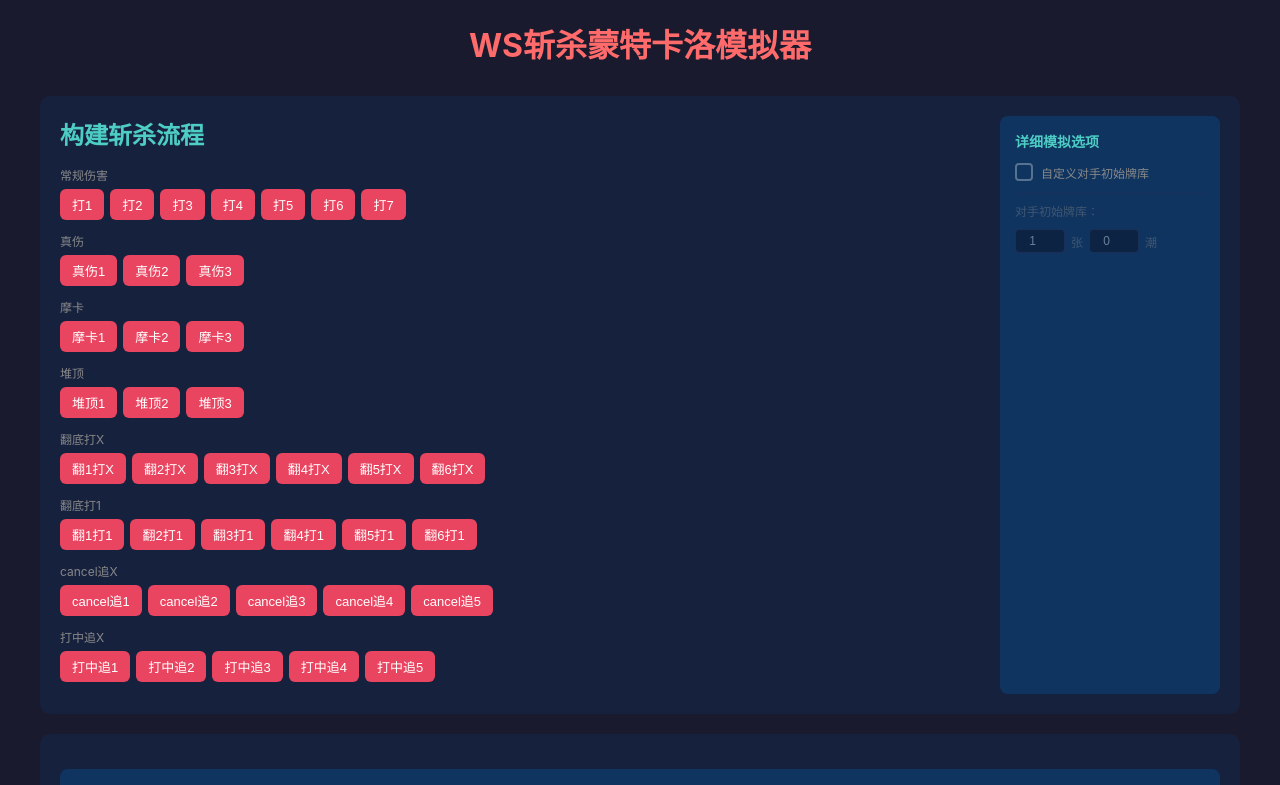
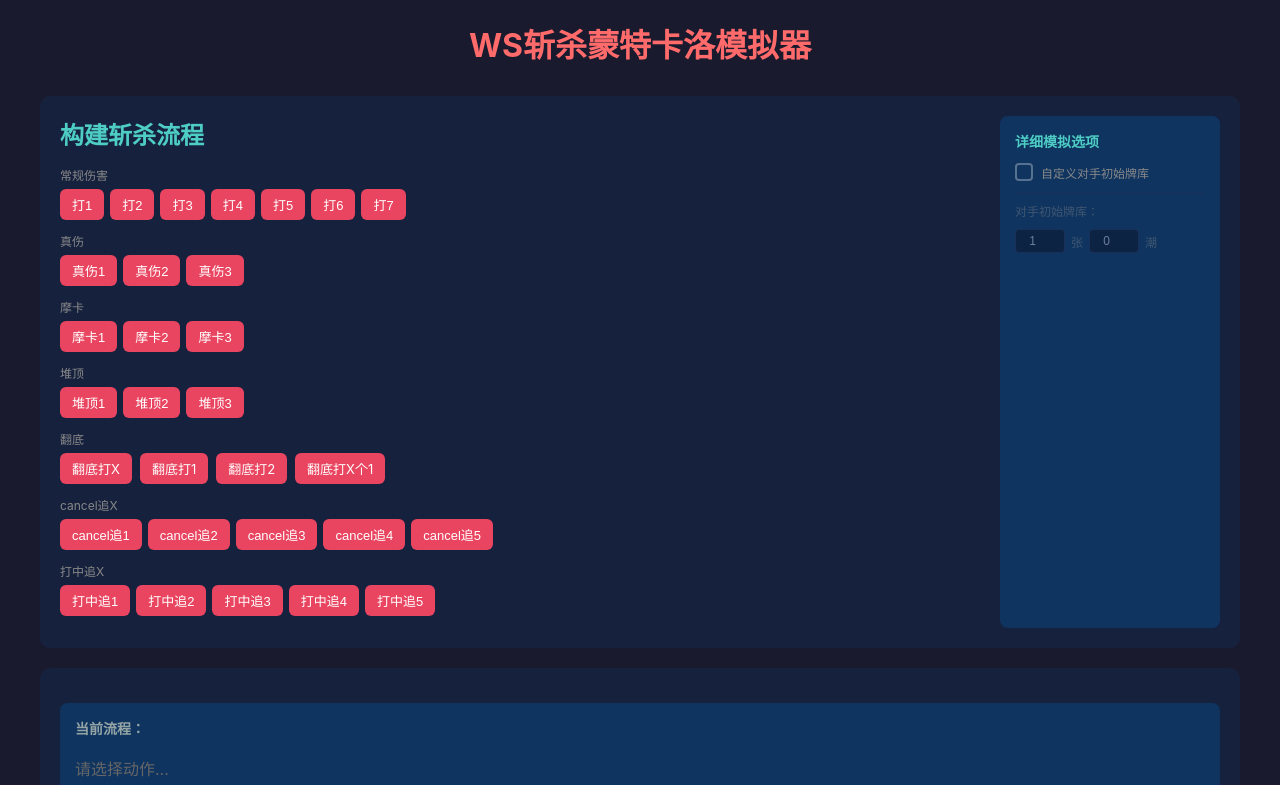
Before and after one commit to honoohane/ws-monte-carlo, a React (Vite) app: page / in a window 1280 px wide. Shown: the top 785 px of the page. Built offline with nearby package versions, Linux system fonts and the light colour scheme.

Commit message:
Add flip bottom dropdown menu, improve display for flipHitXOnes

```diff
--- a/src/App.css
+++ b/src/App.css
@@ -164,6 +164,84 @@ h3 {
   font-size: 12px;
   color: #888;
   margin-bottom: 6px;
+}
+
+/* 翻底系下拉菜单样式 */
+.flip-bottom-tabs {
+  display: flex;
+  gap: 8px;
+  flex-wrap: wrap;
+}
+
+.dropdown-tab {
+  position: relative;
+}
+
+.dropdown-tab-label {
+  display: inline-block;
+  padding: 6px 12px;
+  font-size: 13px;
+  border-radius: 6px;
+  cursor: pointer;
+  background: #e94560;
+  color: white;
+  transition: all 0.2s;
+}
+
+.dropdown-tab-label:hover {
+  background: #ff6b6b;
+}
+
+.dropdown-menu {
+  display: none;
+  position: absolute;
+  top: 100%;
+  left: 0;
+  padding-top: 4px;
+  background: transparent;
+  z-index: 100;
+  min-width: 100%;
+}
+
+.dropdown-menu::before {
+  content: '';
+  position: absolute;
+  top: 0;
+  left: 0;
+  right: 0;
+  height: 4px;
+}
+
+.dropdown-menu-inner {
+  background: #1a1a2e;
+  border: 1px solid #2a2a4e;
+  border-radius: 6px;
+  padding: 4px;
+  box-shadow: 0 4px 12px rgba(0, 0, 0, 0.3);
+}
+
+.dropdown-tab:hover .dropdown-menu {
+  display: flex;
+  flex-direction: column;
+  gap: 2px;
+}
+
+.dropdown-item {
+  padding: 6px 12px;
+  font-size: 13px;
+  border: none;
+  border-radius: 4px;
+  cursor: pointer;
+  background: transparent;
+  color: #ccc;
+  text-align: left;
+  transition: all 0.15s;
+  white-space: nowrap;
+}
+
+.dropdown-item:hover {
+  background: #e94560;
+  color: white;
 }
 
 .action-buttons {
--- a/src/App.jsx
+++ b/src/App.jsx
@@ -23,10 +23,16 @@ function App() {
     { label: '真伤', actions: ['trueDmg1', 'trueDmg2', 'trueDmg3'] },
     { label: '摩卡', actions: ['mocha1', 'mocha2', 'mocha3'] },
     { label: '堆顶', actions: ['putTop1', 'putTop2', 'putTop3'] },
-    { label: '翻底打X', actions: ['flipHitX1', 'flipHitX2', 'flipHitX3', 'flipHitX4', 'flipHitX5', 'flipHitX6'] },
-    { label: '翻底打1', actions: ['flipHit11', 'flipHit12', 'flipHit13', 'flipHit14', 'flipHit15', 'flipHit16'] },
+    { label: '翻底', isFlipBottom: true },
     { label: 'cancel追X', actions: ['cancelChase1', 'cancelChase2', 'cancelChase3', 'cancelChase4', 'cancelChase5'] },
     { label: '打中追X', actions: ['hitChase1', 'hitChase2', 'hitChase3', 'hitChase4', 'hitChase5'] },
+  ]
+
+  const flipBottomTabs = [
+    { label: '翻底打X', prefix: 'flipHitX', count: 6 },
+    { label: '翻底打1', prefix: 'flipHit1', count: 6 },
+    { label: '翻底打2', prefix: 'flipHit2', count: 6 },
+    { label: '翻底打X个1', prefix: 'flipHitXOnes', count: 6 },
   ]
 
   const addAction = (actionId) => {
@@ -153,6 +159,31 @@ function App() {
         <div className="build-left">
           <h2>构建斩杀流程</h2>
           {actionGroups.map(group => (
+            group.isFlipBottom ? (
+              <div key={group.label} className="action-group flip-bottom-group">
+                <span className="group-label">{group.label}</span>
+                <div className="flip-bottom-tabs">
+                  {flipBottomTabs.map(tab => (
+                    <div key={tab.label} className="dropdown-tab">
+                      <span className="dropdown-tab-label">{tab.label}</span>
+                      <div className="dropdown-menu">
+                        <div className="dropdown-menu-inner">
+                          {Array.from({length: tab.count}, (_, i) => i + 1).map(n => (
+                            <button
+                              key={n}
+                              className="dropdown-item"
+                              onClick={() => addAction(tab.prefix + n)}
+                            >
+                              翻{n}{tab.label.replace('翻底', '')}
+                            </button>
+                          ))}
+                        </div>
+                      </div>
+                    </div>
+                  ))}
+                </div>
+              </div>
+            ) : (
               <div key={group.label} className="action-group">
                 <span className="group-label">{group.label}</span>
                 <div className="action-buttons">
@@ -167,6 +198,7 @@ function App() {
                   ))}
                 </div>
               </div>
+            )
           ))}
         </div>
 
@@ -322,10 +354,20 @@ function App() {
                                   </div>
                                 )
                               ))}
+                              {/* 翻底打X个1的分行显示 */}
+                              {step.hitResultsDetail && step.hitResultsDetail.length > 0 ? (
+                                step.hitResultsDetail.map((hit, k) => (
+                                  <div key={k} className={`detail-sub ${hit.cancelled ? 'cancelled' : ''}`}>
+                                    打1: {hit.card} → {hit.cancelled ? '被Cancel!' : ''}
+                                    {!hit.cancelled && hit.damage > 0 && <span className="step-damage">+{hit.damage}</span>}
+                                  </div>
+                                ))
+                              ) : (
                                 <div className={`detail-sub ${step.cancelled ? 'cancelled' : ''}`}>
                                   {step.detail}
                                   {step.damage > 0 && <span className="step-damage">+{step.damage}</span>}
                                 </div>
+                              )}
                             </>
                           )}
 
--- a/src/simulator.js
+++ b/src/simulator.js
@@ -360,6 +360,121 @@ const Actions = {
     return { ...hitResult, flippedBottom, flipSegments };
   },
 
+  // 翻底打2：翻底n张，有潮就打2
+  flipHitTwo: (deck, n) => {
+    if (deck.gameOver) return { damage: 0, cancelled: false, penalty: 0, flipped: [], flippedBottom: [], flipSegments: [] };
+
+    let hasClimax = false;
+    const flippedBottom = [];
+    const flipSegments = [];
+    let currentSegment = [];
+
+    for (let i = 0; i < n; i++) {
+      if (deck.cards.length === 0) {
+        if (deck.graveyard.length === 0) {
+          deck.gameOver = true;
+          break;
+        }
+        if (currentSegment.length > 0) {
+          flipSegments.push({ cards: [...currentSegment] });
+          currentSegment = [];
+        }
+        deck.cards = deck.rng.shuffle([...deck.graveyard]);
+        deck.graveyard = [];
+        deck.refreshPenalty++;
+        flipSegments.push({ refresh: true, newDeck: [...deck.cards] });
+      }
+
+      const card = deck.cards.pop();
+      flippedBottom.push(card);
+      currentSegment.push(card);
+      deck.graveyard.push(card);
+      if (card === 1) hasClimax = true;
+    }
+
+    if (currentSegment.length > 0) {
+      flipSegments.push({ cards: [...currentSegment] });
+    }
+
+    if (!hasClimax) {
+      deck.checkRefresh();
+      const penalty = deck.getAndResetPenalty();
+      return { damage: 0, cancelled: false, penalty, flipped: [], flippedBottom, flipSegments };
+    }
+
+    const hitResult = Actions.hit(deck, 2);
+    return { ...hitResult, flippedBottom, flipSegments };
+  },
+
+  // 翻底打X个1：翻底n张，翻到几个潮就打几次1（每次独立判定）
+  flipHitXOnes: (deck, n) => {
+    if (deck.gameOver) return { damage: 0, cancelled: false, penalty: 0, flipped: [], flippedBottom: [], flipSegments: [], hitResults: [] };
+
+    let climaxCount = 0;
+    const flippedBottom = [];
+    const flipSegments = [];
+    let currentSegment = [];
+
+    for (let i = 0; i < n; i++) {
+      if (deck.cards.length === 0) {
+        if (deck.graveyard.length === 0) {
+          deck.gameOver = true;
+          break;
+        }
+        if (currentSegment.length > 0) {
+          flipSegments.push({ cards: [...currentSegment] });
+          currentSegment = [];
+        }
+        deck.cards = deck.rng.shuffle([...deck.graveyard]);
+        deck.graveyard = [];
+        deck.refreshPenalty++;
+        flipSegments.push({ refresh: true, newDeck: [...deck.cards] });
+      }
+
+      const card = deck.cards.pop();
+      flippedBottom.push(card);
+      currentSegment.push(card);
+      deck.graveyard.push(card);
+      if (card === 1) climaxCount++;
+    }
+
+    if (currentSegment.length > 0) {
+      flipSegments.push({ cards: [...currentSegment] });
+    }
+
+    if (climaxCount === 0) {
+      deck.checkRefresh();
+      const penalty = deck.getAndResetPenalty();
+      return { damage: 0, cancelled: false, penalty, flipped: [], flippedBottom, flipSegments, hitResults: [], climaxCount: 0 };
+    }
+
+    // 打X个1，每次独立判定
+    const hitResults = [];
+    let totalDamage = 0;
+    let totalPenalty = 0;
+    const allFlipped = [];
+
+    for (let i = 0; i < climaxCount; i++) {
+      if (deck.gameOver) break;
+      const hitResult = Actions.hit(deck, 1);
+      hitResults.push(hitResult);
+      if (hitResult.damage) totalDamage += hitResult.damage;
+      if (hitResult.penalty) totalPenalty += hitResult.penalty;
+      if (hitResult.flipped) allFlipped.push(...hitResult.flipped);
+    }
+
+    return {
+      damage: totalDamage,
+      cancelled: hitResults.length > 0 && hitResults[hitResults.length - 1].cancelled,
+      penalty: totalPenalty,
+      flipped: allFlipped,
+      flippedBottom,
+      flipSegments,
+      hitResults,
+      climaxCount
+    };
+  },
+
   // 真伤：翻牌但伤害直接生效（不会被cancel）
   trueDamage: (deck, amount) => {
     if (deck.gameOver) {
@@ -446,6 +561,18 @@ export const ActionDefinitions = {
   flipHit14: { name: "翻4打1", execute: (deck) => Actions.flipHitOne(deck, 4) },
   flipHit15: { name: "翻5打1", execute: (deck) => Actions.flipHitOne(deck, 5) },
   flipHit16: { name: "翻6打1", execute: (deck) => Actions.flipHitOne(deck, 6) },
+  flipHit21: { name: "翻1打2", execute: (deck) => Actions.flipHitTwo(deck, 1) },
+  flipHit22: { name: "翻2打2", execute: (deck) => Actions.flipHitTwo(deck, 2) },
+  flipHit23: { name: "翻3打2", execute: (deck) => Actions.flipHitTwo(deck, 3) },
+  flipHit24: { name: "翻4打2", execute: (deck) => Actions.flipHitTwo(deck, 4) },
+  flipHit25: { name: "翻5打2", execute: (deck) => Actions.flipHitTwo(deck, 5) },
+  flipHit26: { name: "翻6打2", execute: (deck) => Actions.flipHitTwo(deck, 6) },
+  flipHitXOnes1: { name: "翻1打X个1", execute: (deck) => Actions.flipHitXOnes(deck, 1) },
+  flipHitXOnes2: { name: "翻2打X个1", execute: (deck) => Actions.flipHitXOnes(deck, 2) },
+  flipHitXOnes3: { name: "翻3打X个1", execute: (deck) => Actions.flipHitXOnes(deck, 3) },
+  flipHitXOnes4: { name: "翻4打X个1", execute: (deck) => Actions.flipHitXOnes(deck, 4) },
+  flipHitXOnes5: { name: "翻5打X个1", execute: (deck) => Actions.flipHitXOnes(deck, 5) },
+  flipHitXOnes6: { name: "翻6打X个1", execute: (deck) => Actions.flipHitXOnes(deck, 6) },
   cancelChase1: { name: "cancel追1", execute: (deck, lastResult) => Actions.cancelChase(deck, 1, lastResult) },
   cancelChase2: { name: "cancel追2", execute: (deck, lastResult) => Actions.cancelChase(deck, 2, lastResult) },
   cancelChase3: { name: "cancel追3", execute: (deck, lastResult) => Actions.cancelChase(deck, 3, lastResult) },
@@ -559,9 +686,30 @@ export class Simulator {
       // 构建详细描述
       let detail = '';
       let flipSegments = null;
+      let hitResultsDetail = null;
 
-      // 翻底打X/翻底打1：有flippedBottom表示是翻底类型
-      if (result.flippedBottom && result.flippedBottom.length > 0) {
+      // 翻底打X个1：有hitResults表示是打多个1
+      if (result.hitResults && result.hitResults.length > 0) {
+        flipSegments = result.flipSegments.map(seg => {
+          if (seg.refresh) {
+            return { refresh: true, newDeck: formatCards(seg.newDeck) };
+          } else {
+            return { cards: formatCards(seg.cards), isFlipBottom: true };
+          }
+        });
+
+        // 每次打1单独显示
+        hitResultsDetail = result.hitResults.map((hr, idx) => {
+          let card = formatCards(hr.flipped);
+          return { card, damage: hr.damage, cancelled: hr.cancelled, penalty: hr.penalty };
+        });
+
+        if (result.climaxCount === 0) {
+          detail = '→ 无潮不打';
+        }
+      }
+      // 翻底打X/翻底打1/翻底打2：有flippedBottom表示是翻底类型
+      else if (result.flippedBottom && result.flippedBottom.length > 0) {
         flipSegments = result.flipSegments.map(seg => {
           if (seg.refresh) {
             return { refresh: true, newDeck: formatCards(seg.newDeck) };
@@ -640,7 +788,8 @@ export class Simulator {
         skipped: result.skipped || false,
         refreshEvents: deck.getAndResetRefreshEvents().map(cards => formatCards(cards)),
         penalty: result.penalty || 0,
-        flipSegments: flipSegments
+        flipSegments: flipSegments,
+        hitResultsDetail: hitResultsDetail
       });
 
       lastResult = result;
```
Lines whose indentation alone changed are shown as unchanged.
